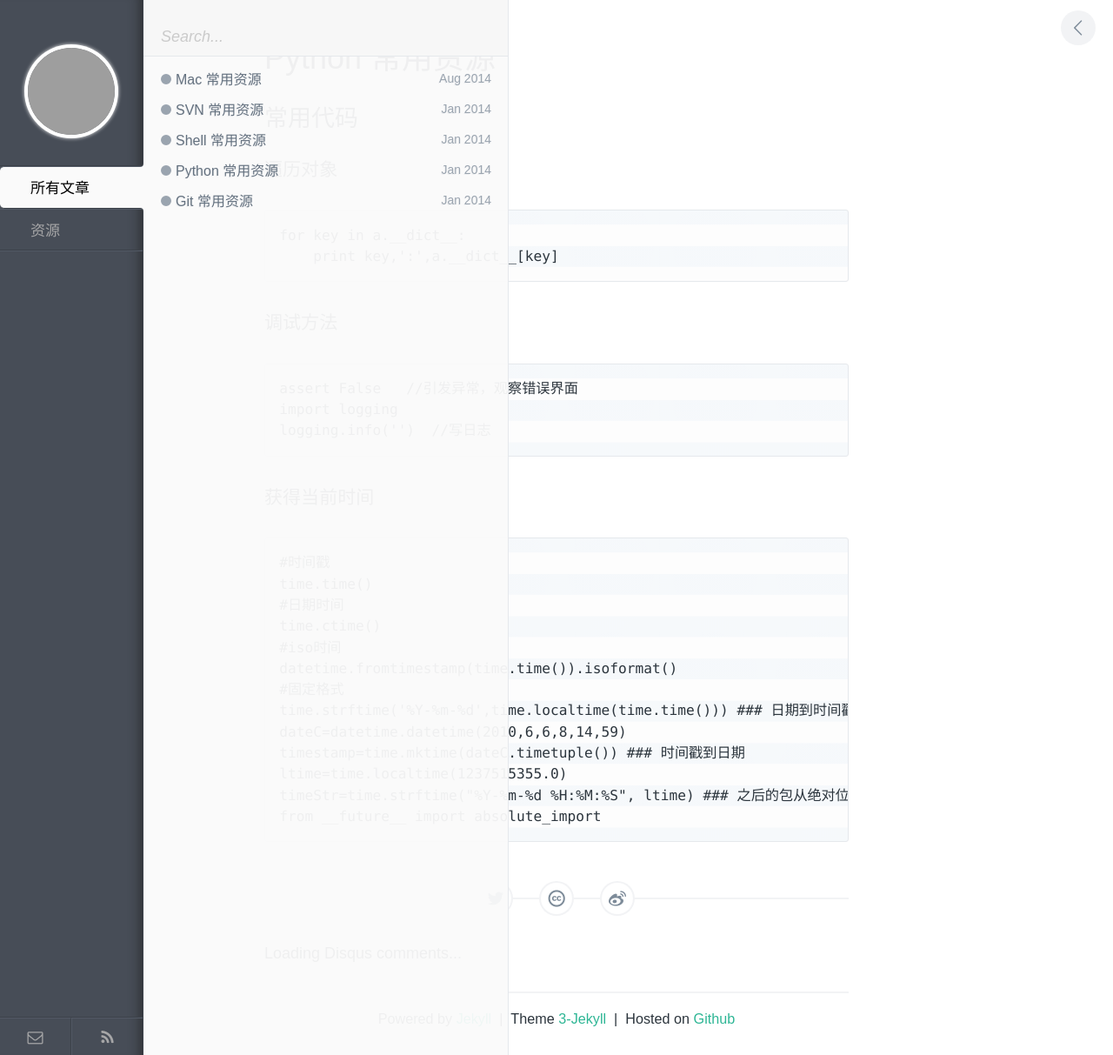
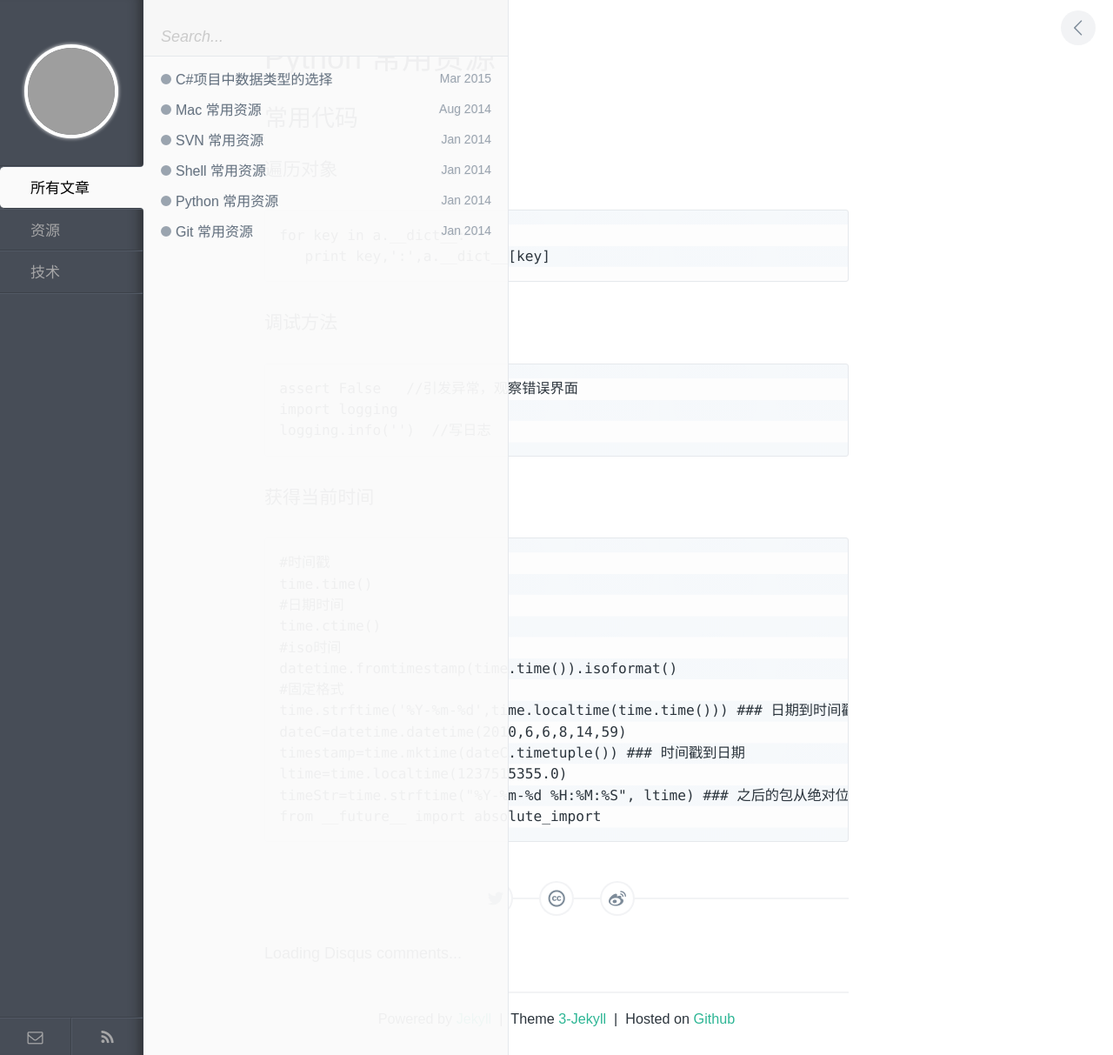
Before and after one commit to liyunf81/liyunf81.github.io, a Jekyll site: the page built from _posts/resource/2014-01-15-general-python-resources.md, in a window 1280 px wide. Shown: the whole page at 87% size. Built offline with Jekyll 4.4.1, drawn with Linux system fonts in a browser that asks for light colours; comment, search, counter and statistics services are not loaded; some of the changed lines change nothing that is shown; grey boxes are pictures that could not be loaded.

Commit message:
one blog with C# data struct

````diff
--- /dev/null
+++ b/_posts/lovework/2015-03-11-dataStuct-work.md
@@ -0,0 +1,302 @@
+---
+layout: post
+title: C#项目中数据类型的选择
+category: 技术
+tags: C#
+keywords: C#,数据结构,Data Struct
+description: 记录关于C#数据类型以及研究 值类型和引用类型的区别
+---
+
+C#项目中数据类型的选择
+---------------------
+  当使用内置的数据类型时，考虑数据的最大数据范围，数据需要的精度，操作，etc.来确定使用什么样的类型.
+比如Int 有符号的整型的取值范围为2147483647~-2147483648 所以在这个范围之间的数据都可以选择此数据类
+型。当然也可以考虑一些其他的数据类型。
+
+    在这，突然想到有想要深入了解下C#的基本数据类型.首先了解一点:C#认可的基础数据类型并没有内置于C#
+    语言中，而是内置于.net framework中.就如假如我们声明一个int型变量时，声明的实际是.net结构
+    System.Int32的一个实例.这就是为什么C#的基本数据类型却可以想我们自定义类一样使用一些方法.
+    C#现阶段有15个预定类型，其中13个是值类型，两个是引用类型.(问:此处的值类型和引用类型有什么区别？
+    什么是值类型？什么事引用类型?，使用它们需要注意一些什么?)
+
+### 1、整型
+| 类型名字           |.net类型               |说明               |取值范围                             |
+| ------------------ |:---------------------:|:-----------------:|------------------------------------:|
+| sbyte              |System.Sbyte           |8位有符号的整型    |-128~127(2^7 ~ 2^7-1)                |
+| short              |System.Int16           |16位有符号整型     |-32768~32767(2^15 ~ 2^15-1)          |
+| int                |System.Int32           |32位有符号整型     |-2147483648~2147483647(2^35 ~ 2^35-1)|
+| long               |System.Int64           |64位有符号整型     |-2^63 ~ 2^63 -1                      |
+| byte               |System.Byte            |8位无符号整型      |0~255(0 ~ 2^8-1)                     |
+| ushort             |System.UInt16          |16位无符号整型     |0~2^16-1                             |
+| uint               |System.UInt32          |32位无符号整型     |0~2^32-1                             |
+| long               |System.UInt64          |64位无符号整型     |0~2^64-1                             |
+
+### 2、浮点类型
+| 类型名字           |.net类型               |说明               |取值范围                             |
+| -------------------|:---------------------:|:-----------------:|------------------------------------:|
+|float               |System.Single          |小数点精度为7      |±1.5 × 10-45 到 ±3.4 × 1038          |
+|double              |System.Double          |小树点进度为15到16 |±5.0 × 10-324 到 ±1.7 × 10308        |
+>说明:double 数据类型的精度是float数据类型精度的2倍左右.如果在代码中没有对浮点型数据进行硬编码(12.3)则
+ 编译器默认此数据为double类型.如果想要使其为float则可以在数据后面加上f或者F
+  ```C#
+  float f = 12.5f;
+  ```
+
+### 3、decimal类型
+| 类型名字           |.net类型               |说明                    |取值范围                             |
+| -------------------|:---------------------:|:----------------------:|------------------------------------:|
+|decimal             |System.Decimal         |128位高进度10进制表示法 |±1.5 × 10-45 到 ±3.4 × 1038          |
+>说明:decimal类型专用于进行财务类计算或者一些复杂的涉及到进度非常高的数学计算.
+ 要把一个数据定义为decimal类型，需要在数字后面添加字符M或者m 如:
+ ```C#
+ decimal d = 211.55m;
+ ```
+
+### 4、bool类型和char类型
+| 类型名字           |.net类型               |说明                     |取值范围                             |
+| -------------------|:---------------------:|:----------------------: |------------------------------------:|
+| bool               |System.Boolean         |表示true或者false        |true or false                        |
+| char               |System.Char            |表示一个16位的Unicode字符|-32768~32767                         |
+
+>说明:上面的数据类型都是数值类型
+
+### 5、object 和 string类型
+| 类型名字           |.net类型               |说明                     |取值范围                             |
+| -------------------|:---------------------:|:----------------------: |------------------------------------:|
+| object             |System.Object          |所有数据类型的基         |                                     |
+| string             |System.String          |字符串                   |                                     |
+
+### 6、引用类型和数值类型
+  在C#中设计类型的时候，就需要决定类型实例的行为，这样才能做到逻辑清晰，易维护。在使用C#制作项目时，需要正确理解
+值类型和引用类型的区别。变量是值类型还是引用类型往往都有其数据类型决定，所以清楚哪些数据类型是值类型，哪些是引用
+类型非常有必要.
+
+#### 6.1、值类型
+ 1. C#中所有值类型都隐式派生自System.ValueType.
+ 2. 结构体struct直接派生自System.ValueType.
+ 3. 枚举enum 派生自System.Enum.
+ 4. 可空类型System.Nullable<T>泛型结构
+
+>此处联想到一个问题:既然所值类型都派生自System.ValueType.也就是说它们其实也是一个类结构，那么我是否可以派生自这
+ 些类型呢？答案是不能的，因为所有这些值类型都是密封的(seal)的.这里补充下密封类的概念。
+ C#中使用关键字sealed，将类和方法声明为密封类或者密封方法，密封类表示不能被继承，但是可以继承其他的类或者接口.
+ 在密封类中不能声明受保护成员或虚成员，因为受保护成员只能从派生类中访问，而虚成员可以在派生类中重载。
+ 由于密封类的不可继承性，其不能声明为抽象的，即sealed和abstract修饰符不能同时使用.
+
+```c#
+public sealed class myClass //声明的密封类
+{
+    public int = 0;
+    public void method()
+    {
+
+    }
+}
+```
+这里有一个值得注意的地方,值类型的基类System.ValueType直接派生字System.Object。也许你会奇怪，object不是引用类么？
+ValueType作为其子类不是应该也是么。因为C#重载了Equals()方法。使得System.ValueType作为值类型.
+
+
+怎么判断一个类型是值类型呢？用Type.IsValueType.
+```C#
+Type aType = new Type();
+if(aType.GetType().IsValueType)
+{
+    System.Console.WriteLine("这是一个值类型");
+}
+```
+
+#### 6.2、引用类型
+数组 派生自System.Array.
+
+用户自定义的类型:class,interface,delegate,object(System.Object的别名),string
+
+#### 6.3、值类型和引用类型在内存中的部署
+MSDN上说:托管堆上部署了所有引用类型.
+
+```C#
+object refernce = new object();
+```
+new 操作符将在托管对上创建一个内存，并分配其内存地址。reference在栈上保存着这个地址。在次reference相当于C语言中的指针.
+
+##### 6.3.1、数组
+```C#
+int[] reference = new int[100];
+```
+根据前面所说，数组属于引用类型，而int则为数值类型。
+
+那么问题来了!引用类型的数组中保存的值类型元素它到底存放在栈中还是堆中呢？
+
+如果我们用windg查看reference[i]在内存中的具体位置，那么就会发现他们都存储在堆中。
+
+```C#
+Type[] array = new Type[100];
+```
+如果Type是值类型，则会一次性在托管堆中分配空间，并给其所有元素初始化。
+
+如果Type是引用类型，则会再堆栈中为数组array分配一次空间，但是不会为其元素初始化。只有等到以后有显式初始化这个元素时，
+这个引用类型的元素才被分配空间到托管堆上。
+
+##### 6.3.2、嵌套类型
+假如引用类型包括了数值类型，那么这个变量存放在什么地方呢？这个变量的成员又存放在什么地方呢？
+
+计入数值类型包括了引用类型，那么这个变量应该存放在什么地方呢？这个变量的各个组成部分又应该放在什么地方呢？
+
+```C#
+public class ReferenceTypeClass
+{
+    private int _valueTypeFiled; //值类型
+
+    public int Method()
+    {
+        int localValueType = 0; //值类型
+    }
+}
+
+ReferenceTypeClass referenceTypeInstance = new ReferenceTypeClass();//不用说，referenceTypeInstance指向的地址存放在堆栈中
+//_valueTypeFiled 会存放在什么地方呢？
+referenceTypeInstance.Method(); //此时Method方法内的局部变量又存放在什么地方呢？
+
+public struct ValueTypeStruct
+{
+    private object _referenceField;
+
+    public void Method()
+    {
+        object localReferece = new object();
+    }
+}
+
+ValueTypeStruct valueTypeInstance = new ValueTypeStruct();
+valueTypeInstance.Method();
+```
+
+valueTypeInstance 为一个结构体，按照常理应该保存在栈中，那么_referenceField 和localReference引用变量应该存在什么地方呢？
+>一般规律:引用类型存放在堆中
+
+数值类型总是更随其上下文。作为某个类成员时，将会更随所属变量。
+
+局部变量，则存在于栈中。
+
+##### 6.3.3、正确使用数值类型和引用类型
+下面是从Effective C#摘录的一部分关于引用类型和数值类型的使用场合：
+1.如果以下问题都是yes我们应该创建为值类型
+>1.该类型主要职责是否用于存储数据？
+ 2.该类型的公有接口是否完全由一些数据成员存储属性定义?
+ 3.是否确信该类型永远不可能有子类？
+ 4.是否确信类型永远不可能具有多态？
+
+2.数值类型尽可能实现具有常量性和原子性
+>1.常量性:如果构造的时候验证了参数的有效性，那么后面使用的时候就一直有效。
+
+禁止更改，这样会省去后面很多不必要的错误检查。
+
+确保线程安全，引用多个线程同时访问时都是同样地内容。
+
+ 2.具有原子性:我们通常会直接替换一个原子型的整个类容.
+ 下面有一个例子
+
+ ```C#
+ public struct Address
+ {
+    private string _city;
+    private string _province;
+    private int _zipCode;
+
+    public string City
+    {
+        get{return _city;}
+        set{_city = value;}
+    }
+
+    public string Province
+    {
+        get{return _province;}
+        set{_province = value;}
+    }
+
+    public int ZipCode
+    {
+        get{return _zipCode;}
+        set{_zipCode = value;}
+    }
+ }
+
+ //创建一个实例
+ Address address = new Address();
+ address.City = "Chengdu";
+ address.Province = "Sichuan";
+ address.ZipCode = 61000;
+ //更改这个实例
+ address.City = "Nanjing";
+ address.Province = "Jiangsu";
+ ```
+
+ 内部状态的改变可能违反对象的不变式.
+ 如果一个多线程程序，在更改City的过程中，另外一个线程可能得到不一致的数据视图。
+ 将Address改为常量类型
+
+ ```C#
+ public struct Address
+ {
+    private string _city;
+    private string _province;
+    private int    _zipCode;
+
+    public Address(string city,string province,int zipCode)
+    {
+        _city = city;
+        _province = province;
+        _zipCode = zipCode;
+    }
+
+    public string City
+    {
+        get{return _city;}
+    }
+
+    public string Province
+    {
+        get{return _province;}
+    }
+
+    public int ZipCode
+    {
+        get{return _zipCode;}
+    }
+ }
+ //如果此时需要更改address，那么就不能修改现有实例了，必须创建一个新的实例
+ Address address = new Address("Chengdu","Sichuan",610000);
+ address = new Address("Nanjing","Jiangsu",210000);
+
+ 此时Address将不会存在线程安全性问题。
+
+
+##### 6.3.4 确保0为值类型的有效状态
+.net 的默认初始化会将应用类型设置为null，而值类型，无论我们是否提供构造函数，都会有一个默认的构造函数，将其设置为0.
+
+##### 6.3.5 尽量减少装箱和拆箱操作
+装箱是指一个值类型放入一个未具名类型的引用类型中，如：
+```C#
+int valueType = 0;
+object refenceType = valueType;
+```
+
+拆箱是指从前面的装箱对象中取出值类型:
+```C#
+object refenceType;
+int valueType = (int)refenceType;
+```
+
+装箱和拆箱相当耗费性能，而且很有可能引起一些非常诡异的bug，我们应该尽量避免。而且装箱和拆箱最大的问题在于总会自动进行。
+
+### 7、总结
+1.C#中变量是值类型还是引用类型取决于数据类型。
+2.C#中的值类型，包括基本的内置类型，结构体，枚举，可空类型。
+3.C#中的应用类型，包括数组，类，接口，委托，object,字符串。
+4.数组的元素，不管是引用类型还是数值类型都存放在堆中。
+5.数值类型在内存管理方面具有更好的效率，但是不支持多态。且用于存储数据。
+6.引用类型则适用于定义程序的行为，且支持多态和派生。
+7.数值类型尽量满足常量性和原子性。
+8.确保数值类型的0为类型的有效状态
+9.尽量避免装箱和拆箱操作。
--- a/_posts/resource/2014-01-15-general-python-resources.md
+++ b/_posts/resource/2014-01-15-general-python-resources.md
@@ -11,7 +11,7 @@
 
 ### 遍历对象
     for key in a.__dict__:
-        print key,':',a.__dict__[key]
+       print key,':',a.__dict__[key]
 
 ### 调试方法
     assert False   //引发异常，观察错误界面
````
